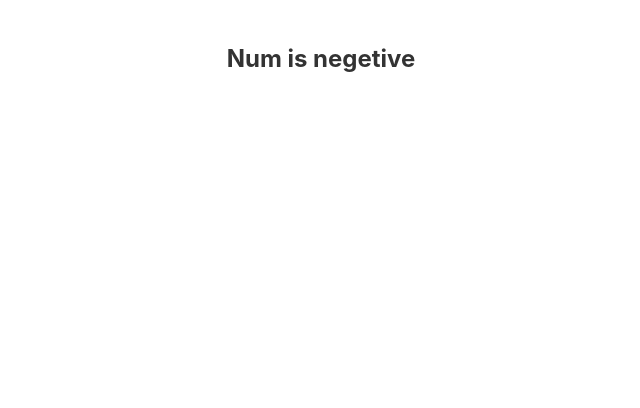
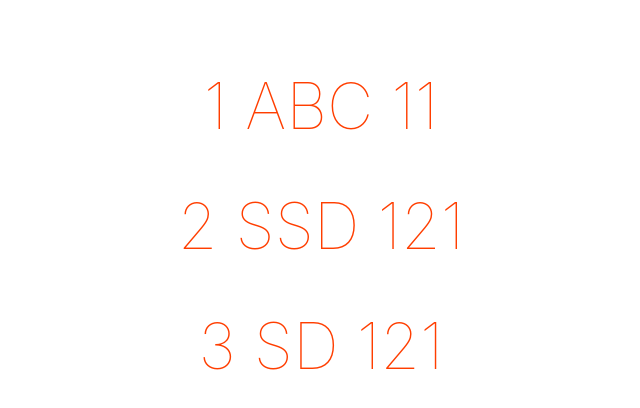
Before and after one commit to tanmayagrwl/Svelte, a Svelte app: page / in a window 1280 px wide. Shown: the top 408 px of the page, without its empty margins (319-959 px from the left). Built offline with nearby package versions, Linux system fonts and the light colour scheme.

Commit message:
List rendering

```diff
--- a/src/App.svelte
+++ b/src/App.svelte
@@ -1,18 +1,17 @@
 <script>
-	const num = -3
+	const names= ['bruce', 'clark', 'diana']
+	const age= ['11', '12', '13']
+	const deets = [
+		{first : 'abc', age: 11},
+		{first : 'ssd', age: 121},
+		{first : 'sd', age: 121},
+	]
 </script>
 
 <main>
-	{#if num==0}
-		<h2>The number is zero</h2>
-	{:else if num<0}
-		 <h2>Num is negetive</h2>
-	{:else if num>0}
-		 <h2>Num is positive</h2>
-	{:else }
-	<h2>The number is not</h2>
-	{/if}
-
+	{#each deets as deet,index}
+	<h1>{index+1} {deet.first} {deet.age}</h1>
+	{/each}
 </main>
 
 <style>
```
